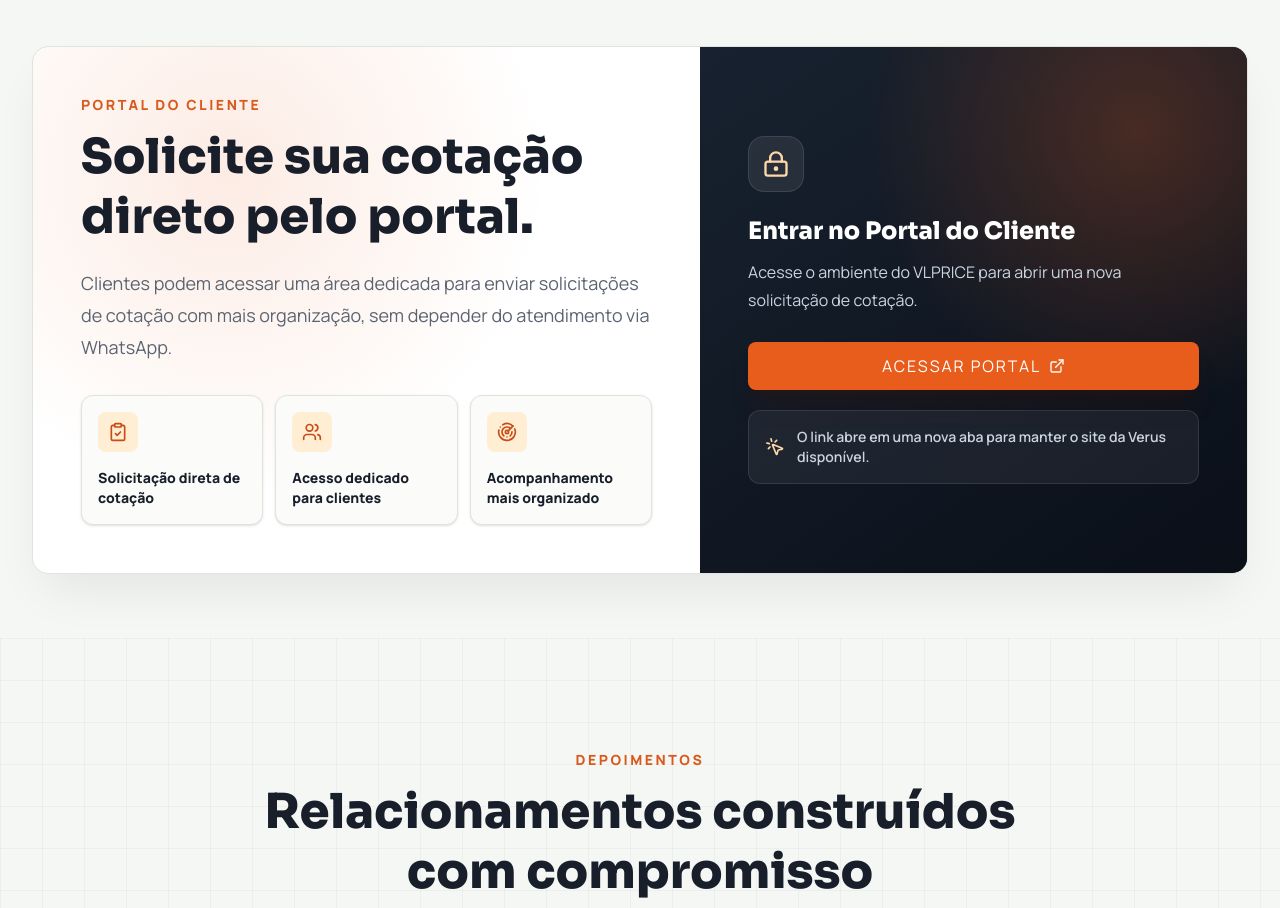
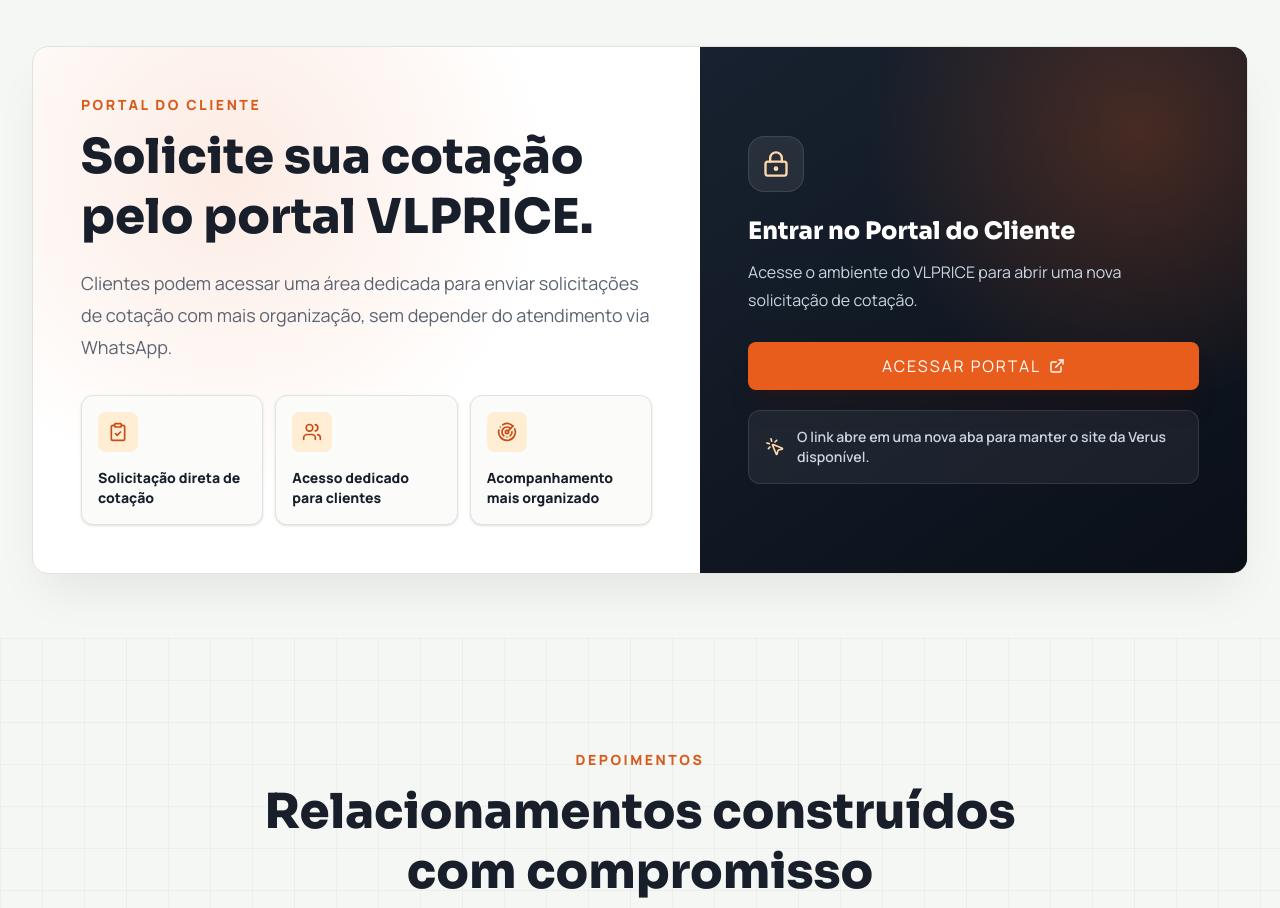
Before and after one commit to madalkmin/verus, a React (Vite) app: page / in a window 1280 px wide. Shown: the part 5640-6548 px from the top of the page. Built offline with nearby package versions, Linux system fonts and the light colour scheme; no server answers.

Commit message:
Refine client portal copy

```diff
--- a/src/components/ClientPortal.jsx
+++ b/src/components/ClientPortal.jsx
@@ -11,7 +11,7 @@
             Portal do Cliente
           </p>
           <h2 className="mt-3 max-w-3xl text-3xl font-extrabold leading-tight text-[#181f2a] md:text-5xl">
-            Solicite sua cotação direto pelo portal.
+            Solicite sua cotação pelo portal VLPRICE.
           </h2>
           <p className="mt-5 max-w-2xl text-base leading-8 text-[#5b6472] md:text-lg">
             Clientes podem acessar uma área dedicada para enviar solicitações de cotação com mais organização, sem depender do atendimento via WhatsApp.
@@ -39,7 +39,7 @@
               Entrar no Portal do Cliente
             </h3>
             <p className="mt-3 leading-7 text-slate-300">
-              Acesse o ambiente do <a href="vlprice.com">VLPRICE</a> para abrir uma nova solicitação de cotação.
+              Acesse o ambiente do <a href="https://vlprice.com" target="_blank" rel="noreferrer">VLPRICE</a> para abrir uma nova solicitação de cotação.
             </p>
             <a
               href={contact.portalUrl}
```
